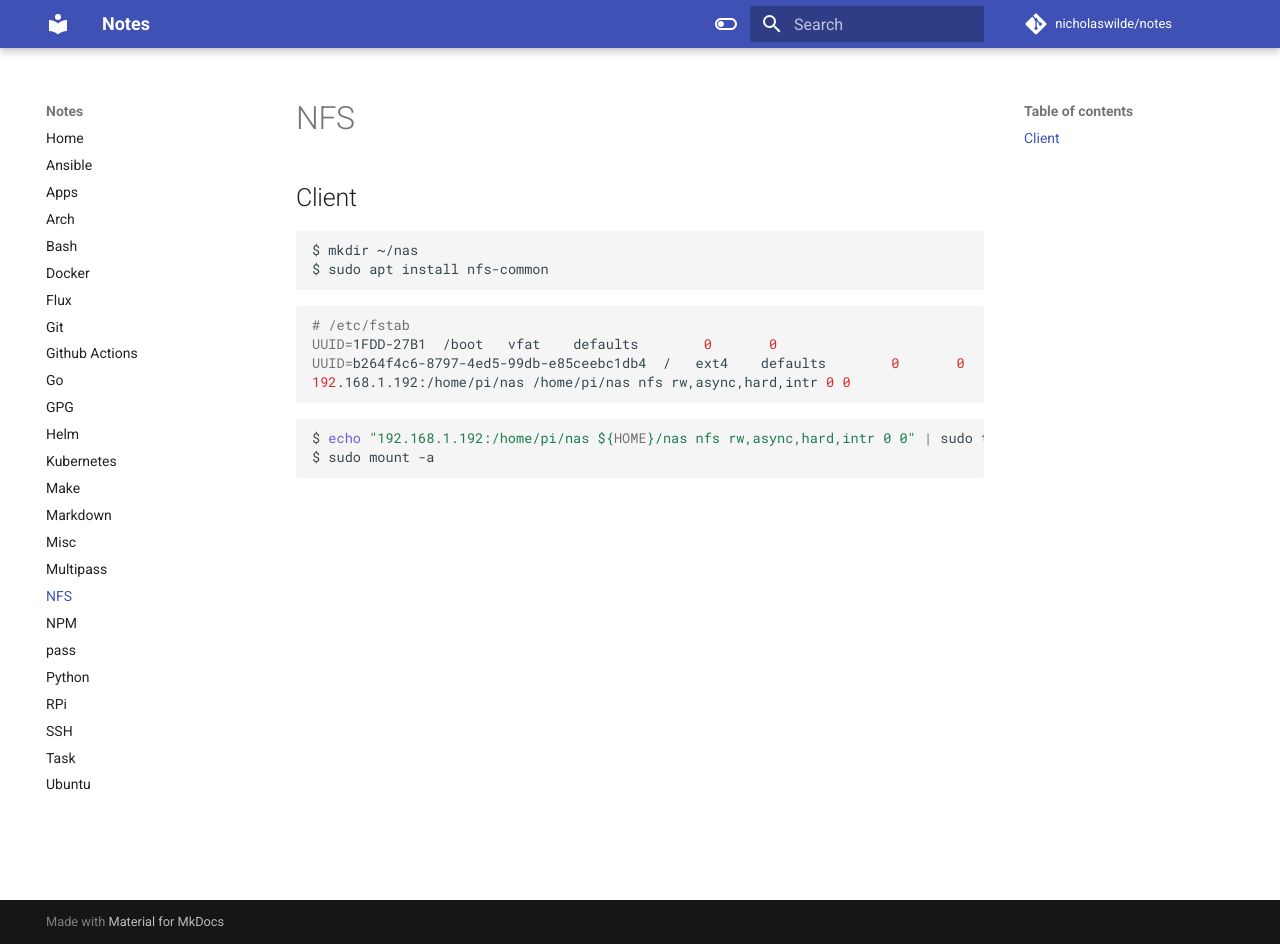
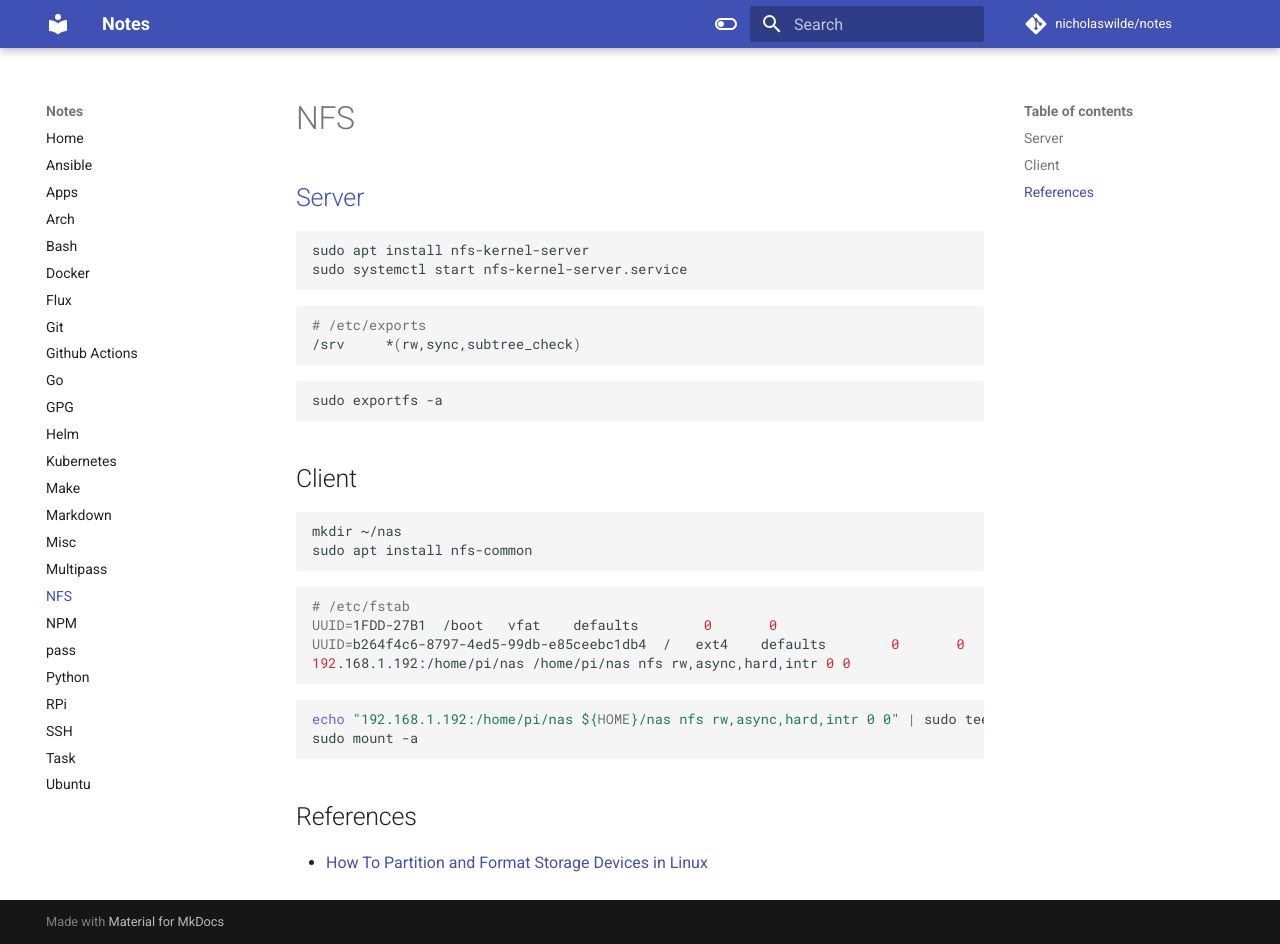
Before and after one commit to nicholaswilde/notes, an MkDocs documentation site: the page built from docs/nfs.md, in a window 1280 px wide and 944 px high. Built offline with MkDocs 1.6.1 and Material for MkDocs 9.7.7, drawn with Linux system fonts in a browser that asks for light colours; comment, search, counter and statistics services are not loaded.

Commit message:
Added server
Signed-off-by: Nicholas Wilde <ncwilde43@gmail.com>

````diff
--- a/docs/nfs.md
+++ b/docs/nfs.md
@@ -1,10 +1,26 @@
 # NFS
+
+## [Server](https://ubuntu.com/server/docs/service-nfs)
+
+```shell
+sudo apt install nfs-kernel-server
+sudo systemctl start nfs-kernel-server.service
+```
+
+```shell
+# /etc/exports
+/srv     *(rw,sync,subtree_check)
+```
+
+```shell
+sudo exportfs -a
+```
 
 ## Client
 
 ```shell
-$ mkdir ~/nas
-$ sudo apt install nfs-common
+mkdir ~/nas
+sudo apt install nfs-common
 ```
 
 ```shell
@@ -15,6 +31,12 @@ UUID=b264f4c6-8797-4ed5-99db-e85ceebc1db4  /   ext4    defaults        0       0
 ```
 
 ```shell
-$ echo "192.168.1.192:/home/pi/nas ${HOME}/nas nfs rw,async,hard,intr 0 0" | sudo tee -a /etc/fstab
-$ sudo mount -a
+echo "192.168.1.192:/home/pi/nas ${HOME}/nas nfs rw,async,hard,intr 0 0" | sudo tee -a /etc/fstab
+sudo mount -a
 ```
+
+## References
+
+- [How To Partition and Format Storage Devices in Linux][1]
+
+[1]: https://www.digitalocean.com/community/tutorials/how-to-partition-and-format-storage-devices-in-linux
````
